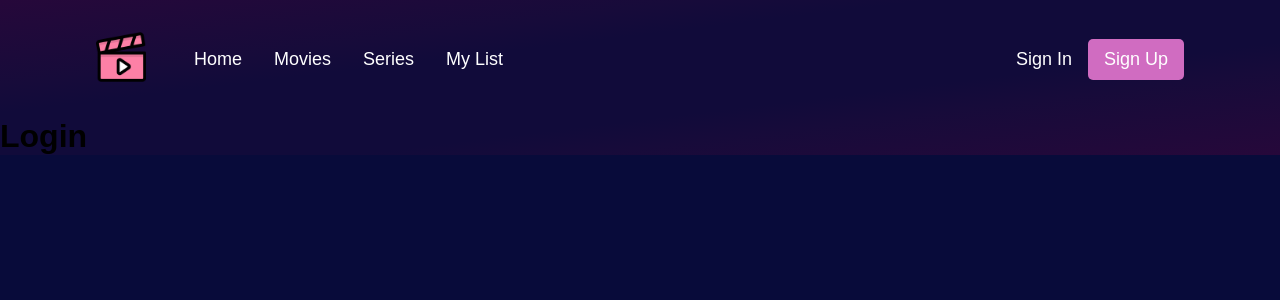
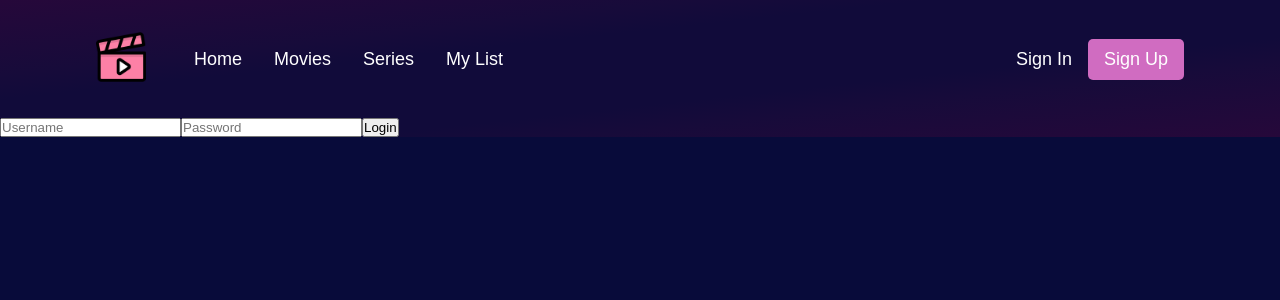
Before and after one commit to zhannasunny/Movie_Tracker, a React (Create React App) app: page /login in a window 1280 px wide. Shown: the top 300 px of the page. Built offline with nearby package versions, Linux system fonts and the light colour scheme.

Commit message:
auth added

```diff
--- a/src/App.js
+++ b/src/App.js
@@ -1,16 +1,18 @@
-import React  from 'react';
+import React from 'react';
 import { BrowserRouter as Router, Routes, Route } from 'react-router-dom';
 import './App.css';
 import { Navbar } from './components';
 import Home from './components/Home/Home';
 import Movies from './components/Movies/movies';
 import Series from './components/Series/series';
-import LogIn from './components/login/login';
+import Signup from './components/login/Signup';
+import Login from './components/login/Login';
 import MyList from './components/myList/myList';
+import { AuthProvider } from './components/context/AuthContext';
 
 function App() {
-
   return (
+    <AuthProvider>
       <Router>
         <div className="App">
           <div className="gradient">
@@ -21,11 +23,13 @@ function App() {
               <Route path="/myList" element={<MyList />} />
               <Route path="/movies" element={<Movies />} />
               <Route path="/series" element={<Series />} />
-            <Route path="/login" element={<LogIn/>} />
+              <Route path="/signup" element={<Signup />} />
+              <Route path="/login" element={<Login />} />
             </Routes>
           </div>
         </div>
       </Router>
+    </AuthProvider>
   );
 }
 
--- /dev/null
+++ b/src/components/context/AuthContext.js
@@ -0,0 +1,25 @@
+import React, { createContext, useState, useContext } from 'react';
+
+const AuthContext = createContext();
+
+export const AuthProvider = ({ children }) => {
+  const [token, setToken] = useState(localStorage.getItem('token') || '');
+
+  const login = (newToken) => {
+    localStorage.setItem('token', newToken);
+    setToken(newToken);
+  };
+
+  const logout = () => {
+    localStorage.removeItem('token');
+    setToken('');
+  };
+
+  return (
+    <AuthContext.Provider value={{ token, login, logout }}>
+      {children}
+    </AuthContext.Provider>
+  );
+};
+
+export const useAuth = () => useContext(AuthContext);
--- /dev/null
+++ b/src/components/login/Signup.jsx
@@ -0,0 +1,44 @@
+import React, { useState } from 'react';
+import axios from 'axios';
+import { useAuth } from '../context/AuthContext';
+
+const Signup = () => {
+  const [username, setUsername] = useState('');
+  const [password, setPassword] = useState('');
+  const { login } = useAuth();
+
+  const handleSubmit = async (e) => {
+    e.preventDefault();
+
+    try {
+      const response = await axios.post('http://localhost:5000/api/users/signup', {
+        username,
+        password,
+      });
+
+      login(response.data.token);
+    } catch (error) {
+      console.error('Error signing up:', error.response.data.message);
+    }
+  };
+
+  return (
+    <form onSubmit={handleSubmit}>
+      <input
+        type="text"
+        placeholder="Username"
+        value={username}
+        onChange={(e) => setUsername(e.target.value)}
+      />
+      <input
+        type="password"
+        placeholder="Password"
+        value={password}
+        onChange={(e) => setPassword(e.target.value)}
+      />
+      <button type="submit">Signup</button>
+    </form>
+  );
+};
+
+export default Signup;
--- a/src/components/login/login.jsx
+++ b/src/components/login/login.jsx
@@ -1,13 +1,50 @@
-import React from 'react';
-import './logIn.css';
-import { GoogleOAuthProvider } from '@react-oauth/google';
-function Login() {
+import React, { useState } from 'react';
+import axios from 'axios';
+import { useAuth } from '../context/AuthContext';
+
+const Login = () => {
+  const [username, setUsername] = useState('');
+  const [password, setPassword] = useState('');
+  const [message, setMessage] = useState('');
+  const { login } = useAuth();
+
+  const handleSubmit = async (e) => {
+    e.preventDefault();
+
+    try {
+      const response = await axios.post('http://localhost:5000/api/users/login', {
+        username,
+        password,
+      });
+
+      login(response.data.token);
+      setMessage('Login successful!'); // Set success message
+    } catch (error) {
+      console.error('Error logging in:', error.response.data.message);
+      setMessage('Login failed!'); // Set failure message
+    }
+  };
+
   return (
-    <div className = "login__container">
-      <h1 className = "gradient-text">Login</h1>
-
+    <div>
+      <form onSubmit={handleSubmit}>
+        <input
+          type="text"
+          placeholder="Username"
+          value={username}
+          onChange={(e) => setUsername(e.target.value)}
+        />
+        <input
+          type="password"
+          placeholder="Password"
+          value={password}
+          onChange={(e) => setPassword(e.target.value)}
+        />
+        <button type="submit">Login</button>
+      </form>
+      {message && <p>{message}</p>} {/* Display the message */}
     </div>
   );
-}
+};
 
 export default Login;
--- a/src/components/navbar/navbar.jsx
+++ b/src/components/navbar/navbar.jsx
@@ -21,7 +21,7 @@ function SignIn(){
   return (
     <>
       <p><Link to="/login">Sign In</Link></p>
-      <button type = "button"><Link to="/login">Sign Up</Link></button>
+      <button type = "button"><Link to="/signup">Sign Up</Link></button>
     </>
   );
 
```
Also changed, not shown: 1 other file (tests, documents, lock files or other folders). Lines whose indentation alone changed are shown as unchanged.
